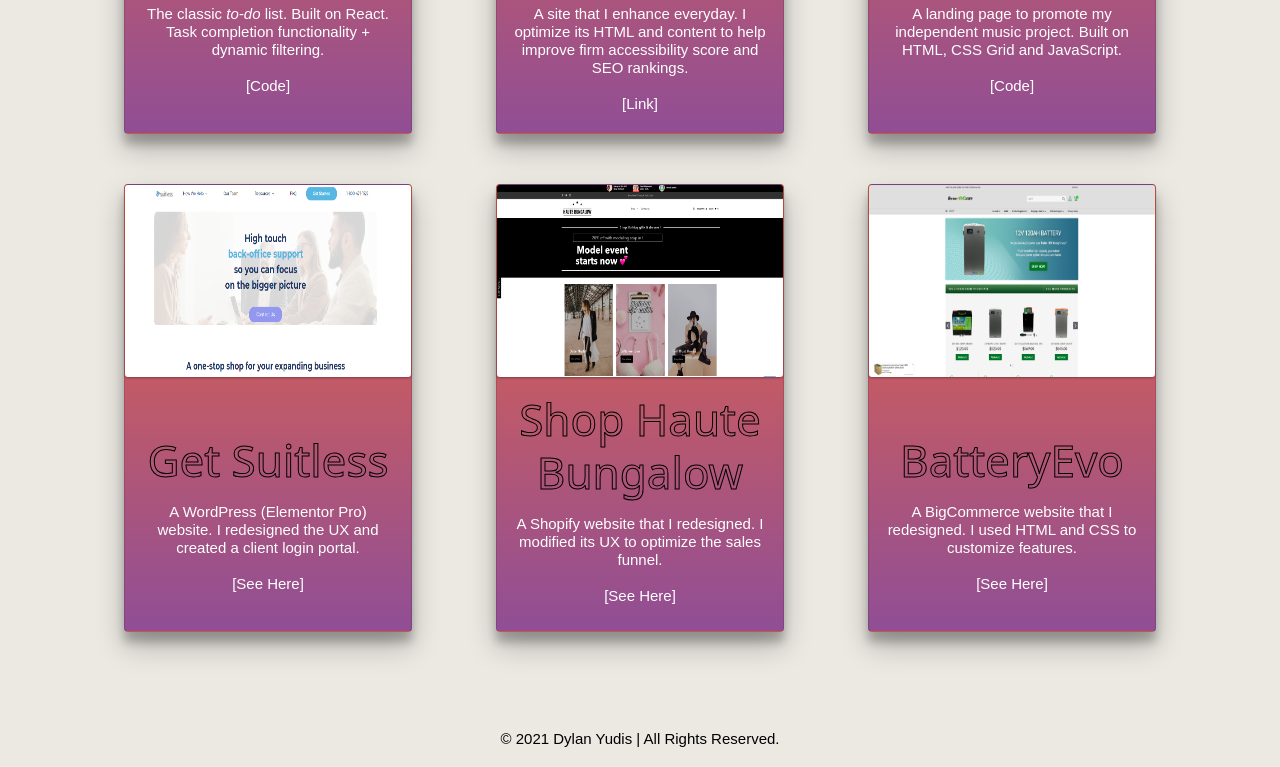
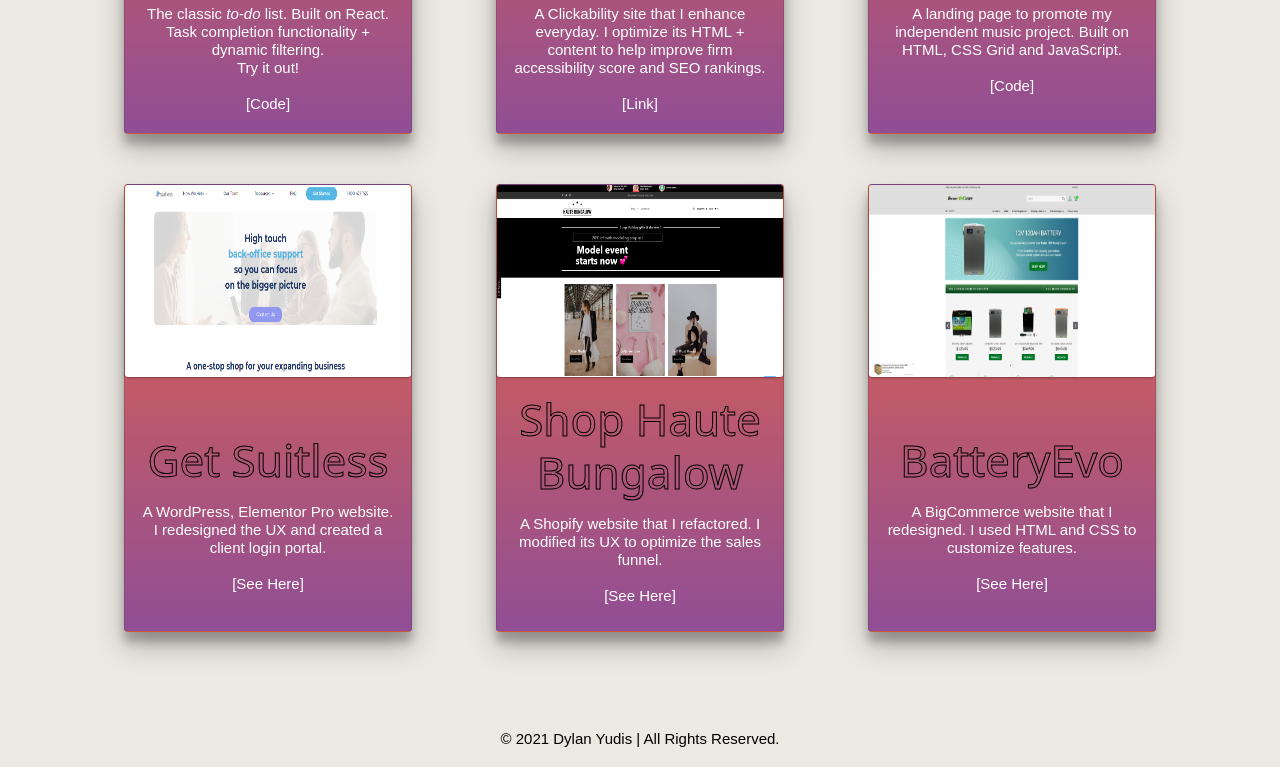
Before and after one commit to dyudis314/portfolio, a website: page pages/portfolio.html in a window 1280 px wide. Shown: the part 558-1325 px from the top of the page. Drawn offline with nearby package versions, Linux system fonts and the light colour scheme.

Commit message:
Content updates
-About Me page
-Portfolio page

```diff
--- a/pages/portfolio.html
+++ b/pages/portfolio.html
@@ -48,7 +48,7 @@
                          To-Do List
                       </a>
                       <h5>
-                        The classic <em>to-do</em> list. Built on React. Task completion functionality + dynamic filtering.
+                        The classic <em>to-do</em> list. Built on React. Task completion functionality + dynamic filtering. <br>Try it out!
                         <br></br>
                       <a href="https://github.com/dyudis314/to-do-react" target="_blank">[Code]</a>
                   </h5>
@@ -68,7 +68,7 @@
                       MoFo.com
                     </a>
                       <h5>
-                        A site that I enhance everyday. I optimize its HTML and content to help improve firm accessibility score and SEO rankings.
+                        A Clickability site that I enhance everyday. I optimize its HTML + content to help improve firm accessibility score and SEO rankings.
                         <br></br>
                         <a href="https://www.mofo.com/" target="_blank">[Link]</a>
                       </h5>
@@ -108,7 +108,7 @@
                       Get Suitless
                     </a>
                       <h5>
-                        A WordPress (Elementor Pro) website. I redesigned the UX and  created a client login portal.
+                        A WordPress, Elementor Pro website. <br>I redesigned the UX and  created a client login portal.
                       <br></br>
                           <a href="https://www.getsuitless.com/" target="_blank">[See Here]</a>
                     </h5>
@@ -128,7 +128,7 @@
                       Shop Haute Bungalow
                     </a>
                       <h5>
-                        A Shopify website that I redesigned. I modified its UX to optimize the sales funnel.
+                        A Shopify website that I refactored. I modified its UX to optimize the sales funnel.
                       <br></br>
                           <a href="https://shophautebungalow.com/" target="_blank">[See Here]</a>
                     </h5>
```
Also changed, not shown: pages/about.html (+4 -3 lines).
